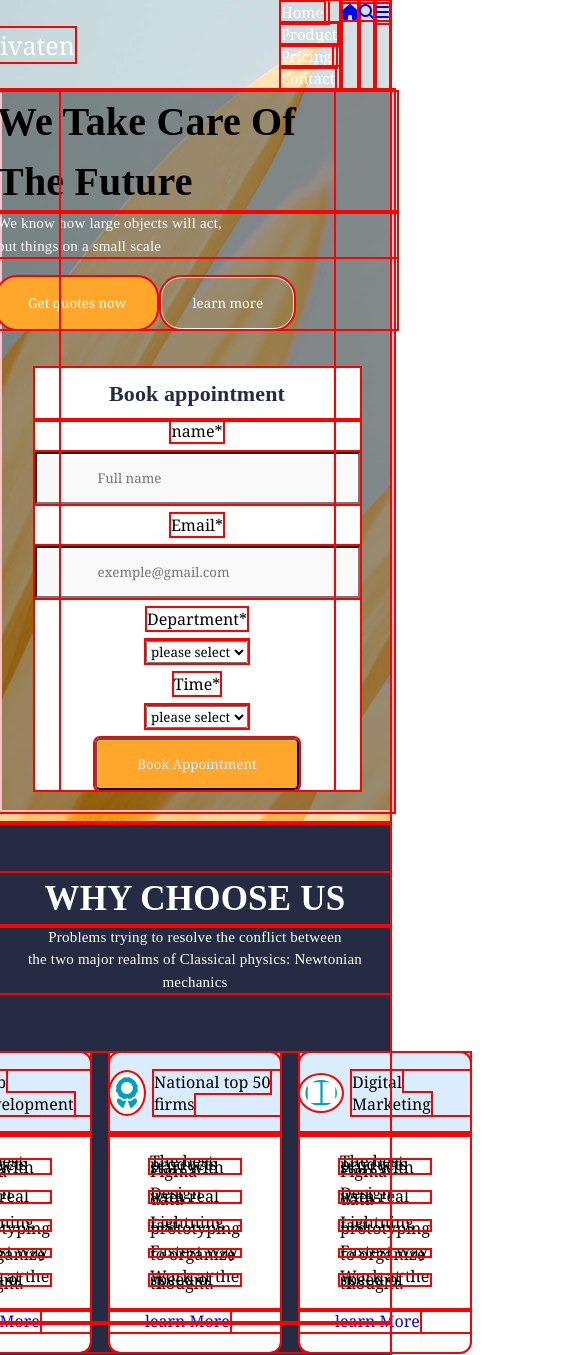
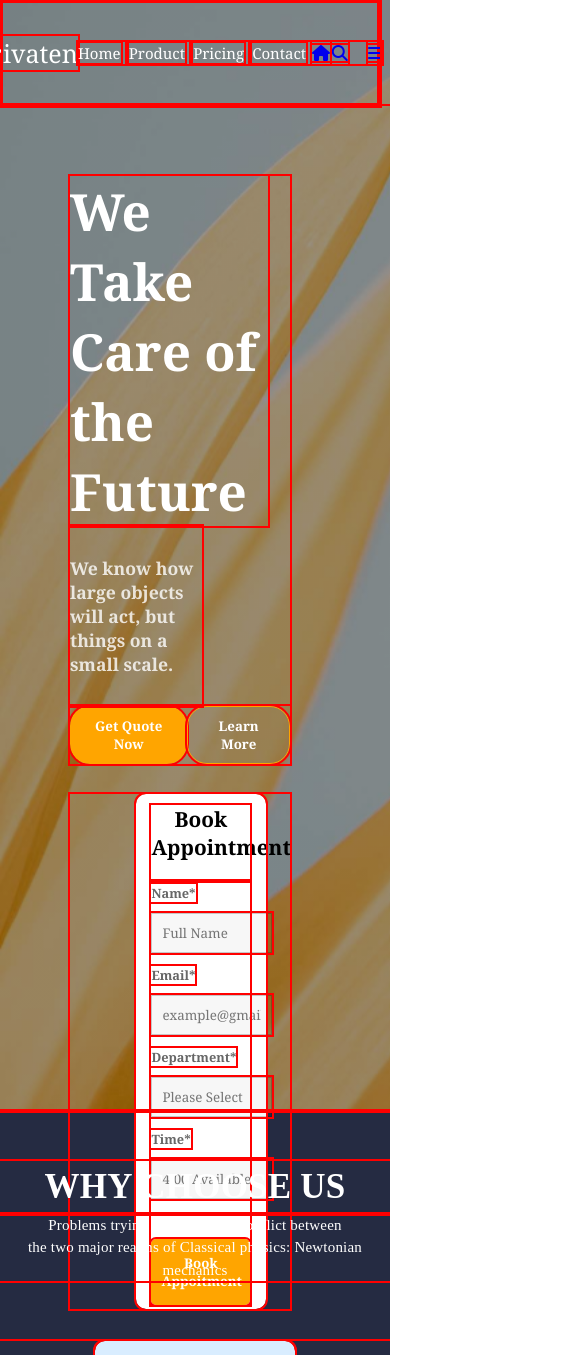
Before and after one commit to tsopsericado/figma-project, a plain HTML site: page index.html in a window 390 px wide. Shown: the top 1355 px of the page, 585 px wide, since content can reach past the window. Drawn offline with Linux system fonts and the light colour scheme.

Commit message:
media querry problem resolution

```diff
--- a/assets/styles/styles.css
+++ b/assets/styles/styles.css
@@ -2,14 +2,14 @@
   font-family: Georgia, "Times New Roman", Times, serif;
   padding: 0;
   margin: 0;
-  outline: 2px solid red;
+  /* outline: 2px solid red; */
 }
 
 .container1 {
   width: 100%;
   height: 823px;
   background-size: cover;
-  background-image: url(../images/cover.png);
+  background-image: linear-gradient(rgba(0, 0, 0, 0.4), rgba(0, 0, 0, 0.4)), url(../images/cover.png);
   background-repeat: no-repeat;
   font-family: Montserrat;
   text-decoration: none;
@@ -33,7 +33,8 @@
 .right-nav {
   display: flex;
   justify-content: space-between;
-  width: 25%;
+  gap: 20px;
+  width: 350px;
 }
 
 .logo a {
@@ -63,67 +64,49 @@ li a {
   justify-content: flex-end;
 }
 
-
-
-.staff-pic {
-  width: 100%;
+.header-actions-appointment {
+  display: flex;
+  align-items: center;
+  justify-content: space-between;
+  padding: 70px 100px 70px 70px;
 }
 
-/*
-.icon-bar {
-  padding-top: 40px;
-  padding-left: 15px;
-} */
+.header-action {
 
-.first-header h1 {
-  width: 400px;
-  height: 120px;
-  font-family: "Montserrat";
-  font-style: normal;
-  font-weight: 800;
-  font-size: 40px;
-  line-height: 60px;
-  letter-spacing: 0.2px;
+  height: 100%;
 }
 
-.first-header p {
-  font-family: "Montserrat";
-  font-style: normal;
-  font-weight: 110;
-  font-size: 15px;
-  line-height: 1.5em;
-  letter-spacing: 0.2px;
-  color: #ffffff;
-  gap: 10px;
+.header-action h2 {
+  font-size: 3.2rem;
+  color: #fff;
+  width: 90%;
 }
 
-.first-header {
-
+.header-action p {
+  padding: 30px 0 30px;
+  font-size: 1.1rem;
+  color: rgba(255, 255, 255, 0.8);
+  ;
+  font-weight: 600;
+  width: 60%;
 }
 
-.first-page-content {
-  width: 70%;
-  margin: auto;
+.action-button {
   display: flex;
-  flex-wrap: wrap;
-  justify-content: center;
-  align-items: center;
-  gap: 10vw;
 }
 
-.first-page {
-  /*   display: flex;
-  justify-content: center;
-  align-items: center; */
-  /*   height: 823px;
-  left: 0px;
-  right: 0px;
-  top: 0px; */
-  background: rgba(0, 0, 0, 0.4);
-  gap: 18vw;
-  height: 718px;
-  width: 100%;
-  border: 2px solid pink;
+.header-action .action-button button {
+  padding: 10px 20px;
+  border-radius: 20px;
+  border: none;
+  color: #fff;
+  font-weight: 700;
+  background-color: orange;
+}
+
+.header-action .action-button button:last-child {
+  background-color: transparent;
+  border: 1px solid orange;
 }
 
 .first-header .to-btn {
@@ -144,22 +127,43 @@ li a {
   border: 1px solid #fff;
 }
 
-.box1 {
- width: ;
+.header-appointment {
+  background-color: #fff;
+  width: 45%;
+  padding: 5% 7% 2% 7%;
+  border-radius: 10px;
+  margin-left: 30%;
 }
 
-.box1 h1 {
-  font-family: "Montserrat";
-  font-style: normal;
+.header-appointment h4 {
+  text-align: center;
+  padding-bottom: 20px;
+  font-size: 1.3rem;
+}
+
+.header-appointment .form-part label {
   font-weight: 700;
-  font-size: 22px;
-  line-height: 32px;
-  text-align: center;
-  letter-spacing: 0.1px;
-  color: #252b42;
-  padding-top: 10px;
-  padding-bottom: 10px;
-  background-color: #fff;
+  font-size: 0.8rem;
+  color: rgba(0, 0, 0, 0.6);
+}
+
+.header-appointment .form-part input {
+  padding: 10px 10px;
+  margin: 10px 0;
+  width: 100%;
+  border: 1px solid rgba(0, 0, 0, 0.2);
+  background-color: rgba(0, 0, 0, 0.03)
+}
+
+.header-appointment .form-part button {
+  padding: 15px 10px;
+  margin-top: 30px;
+  width: 100%;
+  border: none;
+  background-color: orange;
+  color: #fff;
+  font-weight: 700;
+  border-radius: 5px;
 }
 
 .content1 {
@@ -224,13 +228,13 @@ li a {
 }
 
 .card ul {
-  padding: 25px 40px;
   list-style: none;
-  line-height: 1.2em;
-}
-
-.card li {
-  line-height: 0.2em;
+  display: flex;
+  flex-direction: column;
+  justify-content: center;
+  padding: 15px 0 0 10px;
+  font-size: 13px;
+  line-height: 13px;
 }
 
 .b2 {
@@ -242,16 +246,17 @@ li a {
   justify-content: center;
   gap: 10px;
   align-items: center;
+  border-radius: 10px;
 }
 
-.cardelmt{
+.cardelmt {
   margin-bottom: 20px;
 }
 
 
 .spanbtn {
   color: blue;
-  padding-left: 35px;
+  padding-left: 10px;
 
 }
 
@@ -268,7 +273,7 @@ li a {
   align-items: center;
 }
 
-.content3{
+.content3 {
   padding-top: 50px;
 }
 
@@ -324,7 +329,7 @@ li a {
   align-items: center;
 }
 
-.content4{
+.content4 {
   padding-top: 80px;
 }
 
@@ -353,20 +358,16 @@ li a {
 
 .ratingboxes {
   display: flex;
-  flex-wrap: wrap;
   justify-content: center;
   align-items: center;
   gap: 20px;
   width: 200;
   height: 40%;
-  border: 1px solid #DEDEDE;
   border-radius: 5px;
-  border: 2px solid blue;
 }
 
 .admin {
   display: flex;
-  flex-wrap: wrap;
   flex-direction: column;
   justify-content: start;
   gap: 20px;
@@ -374,11 +375,12 @@ li a {
   background: #fff;
   border-radius: 5px;
   padding: 20px;
+  width: 20vw;
 }
 
 .fa-icons {
   color: #F3CD03;
-  /* padding: 5px; */
+  padding: 5px;
   display: flex;
   justify-content: left;
 }
@@ -447,10 +449,9 @@ li a {
 }
 
 .pic1 {
-  /* width: 328px; */
-  width: 260px;
-  height: 300px;
+  width: 22.3vw;
   background: #FFFFFF;
+  border-radius: 2px;
 }
 
 .staff-member {
@@ -463,6 +464,10 @@ li a {
   line-height: 1.5;
 }
 
+.staff-pic {
+  width: 100%;
+}
+
 .staff-member p {
   text-align: center;
   margin-top: 5px;
@@ -471,7 +476,8 @@ li a {
 .staff-member ul {
   display: flex;
   align-items: center;
-  justify-content: space-around;
+  justify-content: center;
+  gap: 5px;
   color: blue;
   text-decoration: unset;
   list-style: none;
@@ -483,27 +489,32 @@ li a {
   background-repeat: no-repeat;
   height: fit-content;
   overflow: hidden;
-  padding: ;
+  height: 100vh;
 }
 
-.box {
-  padding: 15px 61px;
-  background: #F9F9F9;
+.ctn1 .box {
+  height: 40px;
+  width: 193px;
+  padding-left: 10px;
 }
 
-/* .box1 {
-  padding: 15px 60px;
-  background: #F9F9F9;
+.content6 {
+  display: flex;
+  flex-direction: column;
+  align-items: center;
+  justify-content: center;
+  padding: 50px 200px 250px 130px;
+}
 
-} */
 
 .psl-infos {
   display: flex;
   flex-direction: row;
   justify-content: space-between;
-  width: 51%;
   height: 50px;
+  border: 3px solid red;
   padding-bottom: 15px;
+  max-width: 590px;
 }
 
 .sect-head p {
@@ -540,11 +551,11 @@ li a {
   align-items: center;
   padding: 15px 40px;
   border-radius: 5px;
-  /* gap: 10px; */
+  gap: 10px;
 }
 
 .white-intersection {
-  /* height: 15vh; */
+
   background: #FFFFFF;
 }
 
@@ -552,8 +563,9 @@ li a {
   display: flex;
   justify-content: space-around;
   align-items: center;
+  gap: 100px;
   width: 100%;
-  height: 15vh;
+  height: 25vh;
 }
 
 .div-title {
@@ -612,10 +624,8 @@ footer {
 .footer-id {
   display: flex;
   flex-wrap: wrap;
-  justify-content: center;
+  justify-content: space-around;
   padding-top: 70px;
-  /* align-items: center; */
-  gap: 45px;
   color: #FFFFFF;
   background-color: #252B42;
   height: 200px;
@@ -663,23 +673,73 @@ footer {
 
 .fufooter {
   background-color: #16697A;
-  height: 100px;
+  height: 70px;
 }
 
 .fufooter p {
   padding: 17px 17px 0px 220px
 }
 
-@media screen and (max-width :700) {
-  body {
-    background-color: red;
+
+@media screen and (max-width :435px) {
+  * {
+    outline: 2px solid red;
   }
 
   .navbar {
     width: 96%;
+    border: 3px solid red;
     height: 100px;
     display: flex;
     justify-content: space-between;
     align-items: center;
   }
+
+
+  .foothead {
+    flex-direction: column;
+    gap: 2px;
+  }
+
+  .header-actions-appointment {
+    flex-direction: column;
+    gap: 30px;
+  }
+
+  .container1 {
+    height: 1111px;
+  }
+
+  .card {
+    display: flex;
+    flex-wrap: wrap;
+  }
+
+  .box2 {
+    display: grid;
+    grid-template-columns: auto;
+  }
+
+  .container2 {
+    height: 192vh;
+  }
+
+  .container4 {
+    height: 250vh;
+
+  }
+
+  .ratingboxes {
+    border-radius: 5px;
+    display: grid;
+    grid-template-columns: auto;
+  }
+
+  .admin {
+    gap: 20px;
+    margin-top: 20px;
+    padding: 20px;
+    width: 20vw;
+  }
+
 }
--- a/index.html
+++ b/index.html
@@ -32,46 +32,33 @@
           <a href="#"><i class="fa-solid fa-bars"></i></a>
         </div>
       </div>
+
     </nav>
-    <div>
-      <div class="first-page">
-        <div class="first-page-content">
-          <div class="first-header">
-            <h1>We Take Care Of <br> The Future</h1>
-            <p>We know how large objects will act,<br>but things on a small scale</p>
 
-            <button class="to-btn">Get quotes now</button>
-            <button class="fro-btn">learn more</button>
-          </div>
-           <div class="box1">
-            <div class="heading">
-              <h1 id="headbox">Book appointment</h1>
-            </div>
-            <form>
-              <div class="content1">
-                <label>name*</label>
-                <input type="name" name="name" placeholder="Full name" class="box">
-                <label>Email*</label>
-                <input type="id" name="id" placeholder="exemple@gmail.com" class="box">
-                <label>Department*</label>
-                <div id="option1">
-                  <select>
-                    <option name="select your Role"> please select</option>
-                  </select>
-                </div>
-                <label>Time*</label>
-                <div id="option1">
-                  <select>
-                    <option name="select your Role"> please select</option>
-                  </select>
-                </div>
-
-                  <button class="btn">Book Appointment</button>
-                </div>
-            </form>
+    <div class="header-actions-appointment">
+      <div class="header-action">
+        <h2>We Take Care of the Future</h2>
+        <p>We know how large objects will act, but things on a small scale.</p>
+        <div class="action-button">
+          <button>Get Quote Now</button>
+          <button>Learn More</button>
         </div>
       </div>
-
+      <div>
+        <div class="header-appointment">
+          <h4>Book Appointment</h4>
+          <div class="form-part">
+            <label for="Name">Name*</label>
+            <input type="text" placeholder="Full Name">
+            <label for="Email">Email*</label>
+            <input type="email" placeholder="example@gmail.com">
+            <label for="Departement">Department*</label>
+            <input type="text" placeholder="Please Select">
+            <label for="Time">Time*</label>
+            <input type="text" placeholder="4:00 Available">
+            <button>Book Appoitment</button>
+          </div>
+        </div>
       </div>
     </div>
 
@@ -249,7 +236,7 @@
         <div class="card-pics">
           <div class="pic1">
             <div class="staff">
-              <img src="assets/images/smilinglady.png" alt="staff1"  class="staff-pic">
+              <img src="assets/images/smilinglady.png" alt="staff1" class="staff-pic">
             </div>
             <div class="staff-member">
               <h2>Avie Beaton</h2>
@@ -297,6 +284,7 @@
 
     <div>
       <div class="container6">
+        <div class="content6">
           <div class="sect-head">
             <p>Contact us</p>
             <h2>Make an Appointment</h2>
@@ -330,6 +318,7 @@
               </div>
             </div>
           </form>
+        </div>
       </div>
     </div>
 
@@ -437,4 +426,4 @@
 
 </body>
 
-</html>
+</html> -->
```
Lines whose indentation alone changed are shown as unchanged.
